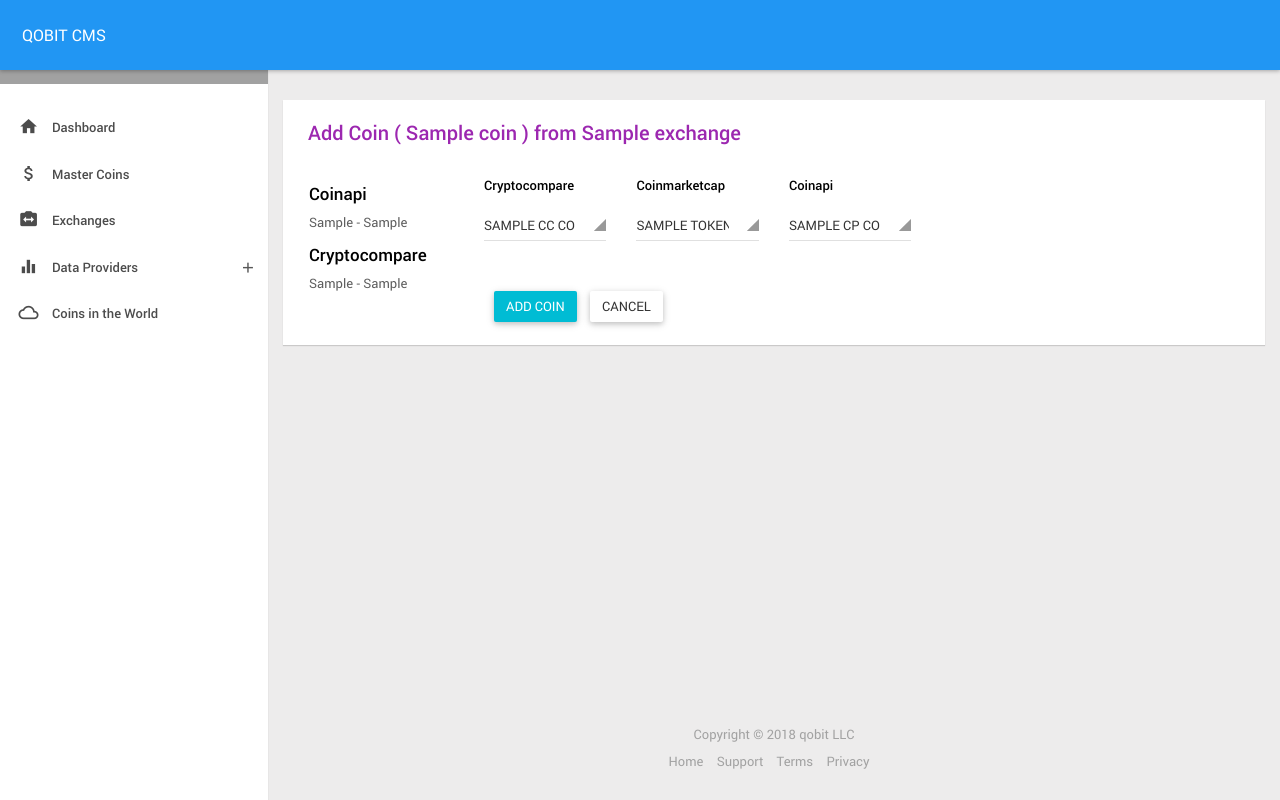
After one commit to yonadav-labs/cryptocurrency-cms, a Django app: template templates/add_coin.html in a window 1280 px wide. The commit adds this page. Run offline with Django 3.2, Linux system fonts and the light colour scheme; the template is opened without the code that fills it: most values are stand-ins (such as "Sample title", 1, 10 or a date in 2020); some libraries are stand-ins or nearby versions.

```diff
--- a/general/models.py
+++ b/general/models.py
@@ -15,6 +15,7 @@ class MasterCoin(models.Model):
     coinmarketcap = models.IntegerField(null=True, blank=True)  # (rank in cmc) flag for supporting, assume symbols are same
     cryptocompare = models.IntegerField(null=True, blank=True)  # (symbol id)
     cryptocompare_name = models.CharField(max_length=255, null=True, blank=True)
+    #cryptocompare_symbol = models.CharField(max_length=255, null=True, blank=True)
     coinapi = models.IntegerField(null=True, blank=True)        #
     supported_exchanges = models.CharField(max_length=255, null=True, blank=True)
     is_trading = models.BooleanField(default=True)
@@ -113,6 +114,7 @@ class ExchangePairRawTradeProviderXref(models.Model):
 class CryptocompareCoin(models.Model):
     symbol = models.CharField(max_length=255)
     name = models.CharField(max_length=255)
+    fullname = models.CharField(max_length=255)
 
     class Meta:
         db_table = 'cc_coin_xref'
--- a/qobit_cms/urls.py
+++ b/qobit_cms/urls.py
@@ -44,5 +44,6 @@ urlpatterns = [
     url(r"^exchange_support/(?P<id>\d+)", exchange_support, name="exchange_support"),
     url(r"^import_all_pairs/(?P<id>\d+)", import_all_pairs, name="import_all_pairs"),
     url(r"^add_pair/(?P<id>\d+)", add_pair, name="add_pair"),
+    url(r"^add_coin/(?P<coin>.+)/(?P<exchange>\d+)", add_coin, name="add_coin"),
     url(r"^add_to_world/(?P<id>\d+)", add_to_world, name="add_to_world"),
 ]
--- a/scripts/cryptocompare_coin.py
+++ b/scripts/cryptocompare_coin.py
@@ -20,7 +20,8 @@ def main():
 
     for key, val in coins.items():
         defaults = {
-            'name': val.get('Name')
+            'name': val.get('Name'),
+            'fullname': val.get('FullName')
         }
 
         coin, is_new = CryptocompareCoin.objects.update_or_create(symbol=val.get('Symbol'), defaults=defaults)
--- a/static/js/qobit.js
+++ b/static/js/qobit.js
@@ -97,14 +97,14 @@ function load_exchange_detail() {
                 if (row.supported == 'YES') {
                     return '<div class="text-success m-5 f-500 f-15">N/A</div>';
                 } else {
-                    return "<a type=\"button\" class=\"btn btn-icon command-edit waves-effect waves-circle\" data-row-id=\"" + row.pair + "\"><span class=\"zmdi zmdi-plus\"></span></a>";
+                    return "<a type=\"button\" class=\"btn btn-icon command-edit waves-effect waves-circle\" data-row-pair=\"" + row.pair + "\" data-exchange=\""+row.exchange+"\"><span class=\"zmdi zmdi-plus\"></span></a>";
                 }
             },
             "coins": function(column, row) {
                 if (row.coin_supported) {
                     return row.coin;
                 } else if (row.coin) {
-                    return "<span class='p-r-10'>"+row.coin+"</span>"+ "<a class='btn bgm-blue btn-xs waves-effect' href='/add_coin/"+row.coin+"/"+row.exchange+"'>Link</a>";
+                    return "<span class='p-r-10'>"+row.coin+"</span>"+ "<a class='btn bgm-blue btn-xs waves-effect' href='/add_coin/"+row.coin+"/"+row.exchange+"' title='Add a base coin'>Link</a>";
                 }
             }
         },
@@ -118,13 +118,14 @@ function load_exchange_detail() {
         },
     }).on("loaded.rs.jquery.bootgrid", function() {
         grid.find(".command-edit").on("click", function(e) {
-            var pair = $(this).data("row-id");
+            var pair = $(this).data("row-pair").replace(' / ', '-');
+            var exchange = $(this).data("exchange");
             //Warning Message
             if ($('.supported-exchange').length == 0) {
                 swal({title:"Notification!", text:"The exchange is not supported. Please add the exchange first.", type:"warning"},
                                     function() {});
             } else {
-                location.href = "/add_pair/" + pair;
+                location.href = "/add_pair/" + exchange + '/' + pair;
             }
         });
     });
--- /dev/null
+++ b/templates/add_coin.html
@@ -0,0 +1,77 @@
+{% extends "base.html" %}
+{% load staticfiles %}
+
+{% block extra_css %}
+{% endblock %}
+
+{% block page_body %}
+<section id="content">
+    <div class="container">
+        <div class="card">
+            <div class="card-header">
+                <h2 class="c-purple f-500 f-20">Add Coin ( {{ coin }} ) from {{ exchange.name }}</h2>
+            </div>
+
+            <div class="card-body card-padding">
+                <div class="row">
+                    <div class="col-md-2 p-b-20 p-t-10">
+                        <h4>Coinapi</h4>
+                        {% for ii in cp_pairs %}
+                            <div>{{ ii.base_coin }} - {{ ii.quote_coin }}</div>
+                        {% endfor %}
+                        <h4 class="m-t-15">Cryptocompare</h4>
+                        {% for ii in cc_pairs %}
+                            <div>{{ ii.base_coin }} - {{ ii.quote_coin }}</div>
+                        {% endfor %}
+                    </div>
+                    <div class="col-md-8 p-t-10">
+                        <div class="col-sm-3 m-b-25">
+                            <p class="f-500 m-b-15 c-black">Cryptocompare</p>
+
+                            <select class="selectpicker" data-live-search="true">
+                            {% for ii in cc_coins %}
+                                <option {% if ii.symbol == coin %} selected {% endif %}>
+                                    {{ ii.name }}
+                                </option>
+                            {% endfor %}
+                            </select>
+                        </div>
+                        <div class="col-sm-3 m-b-25">
+                            <p class="f-500 m-b-15 c-black">Coinmarketcap</p>
+
+                            <select class="selectpicker" data-live-search="true">
+                            {% for ii in cmc_coins %}
+                                <option {% if ii.symbol == coin %} selected {% endif %}>
+                                    {{ ii.token }}
+                                </option>
+                            {% endfor %}
+                            </select>
+                        </div>
+                        <div class="col-sm-3 m-b-25">
+                            <p class="f-500 m-b-15 c-black">Coinapi</p>
+
+                            <select class="selectpicker" data-live-search="true">
+                            {% for ii in cp_coins %}
+                                <option {% if ii.symbol == coin %} selected {% endif %}>
+                                    {{ ii.name }}
+                                </option>
+                            {% endfor %}
+                            </select>
+                        </div>
+                        <div class="col-sm-12 p-t-25">
+                            <a class="btn btn-info waves-effect m-l-10" href="/import_all_pairs/{{ exchange.id }}">Add Coin</a>
+                            <a class="btn btn-default waves-effect m-l-10">Cancel</a>
+                        </div>
+                    </div>
+                </div>
+            </div>
+        </div>
+
+    </div>
+</section>
+{% endblock %}
+
+{% block extra_js %}
+    <script src="{% static 'js/qobit.js' %}"></script>
+    <script src="{% static 'js/common.js' %}"></script>
+{% endblock %}
--- a/templates/exchange_detail.html
+++ b/templates/exchange_detail.html
@@ -33,7 +33,7 @@
                                 <th data-column-id="coin" data-formatter="coins">Coin</th>
                                 <th data-column-id="pair">Pair</th>
                                 <th data-column-id="supported">Supported</th>
-                                <th data-column-id="is_master">Intersected</th>
+                                <th data-column-id="is_master">Data Providers</th>
                                 {% if exchange.supported %}
                                 <th data-column-id="supported_at">Date Added</th>
                                 {% endif %}
```
Also changed, not shown: general/admin.py (+6 -1 lines), general/views.py (+14 -2 lines).
